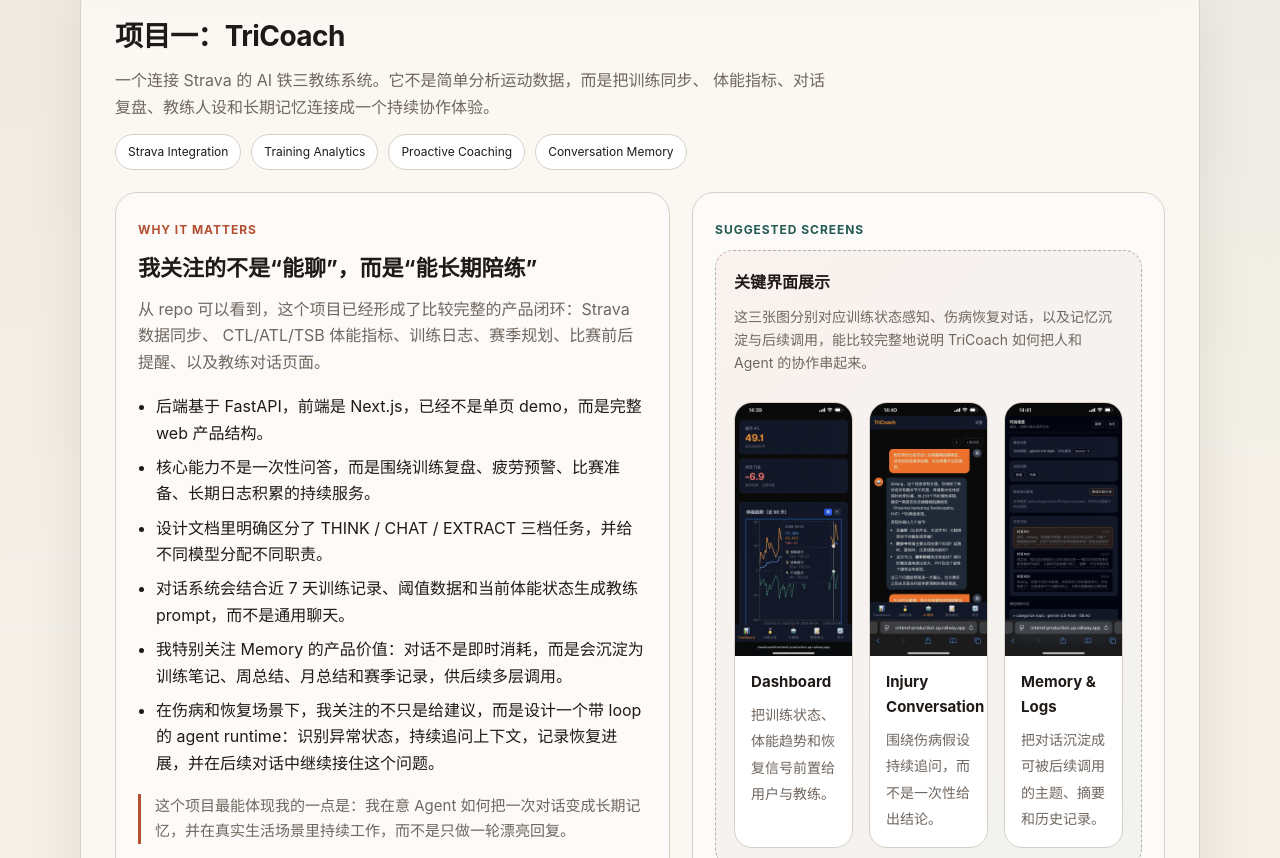
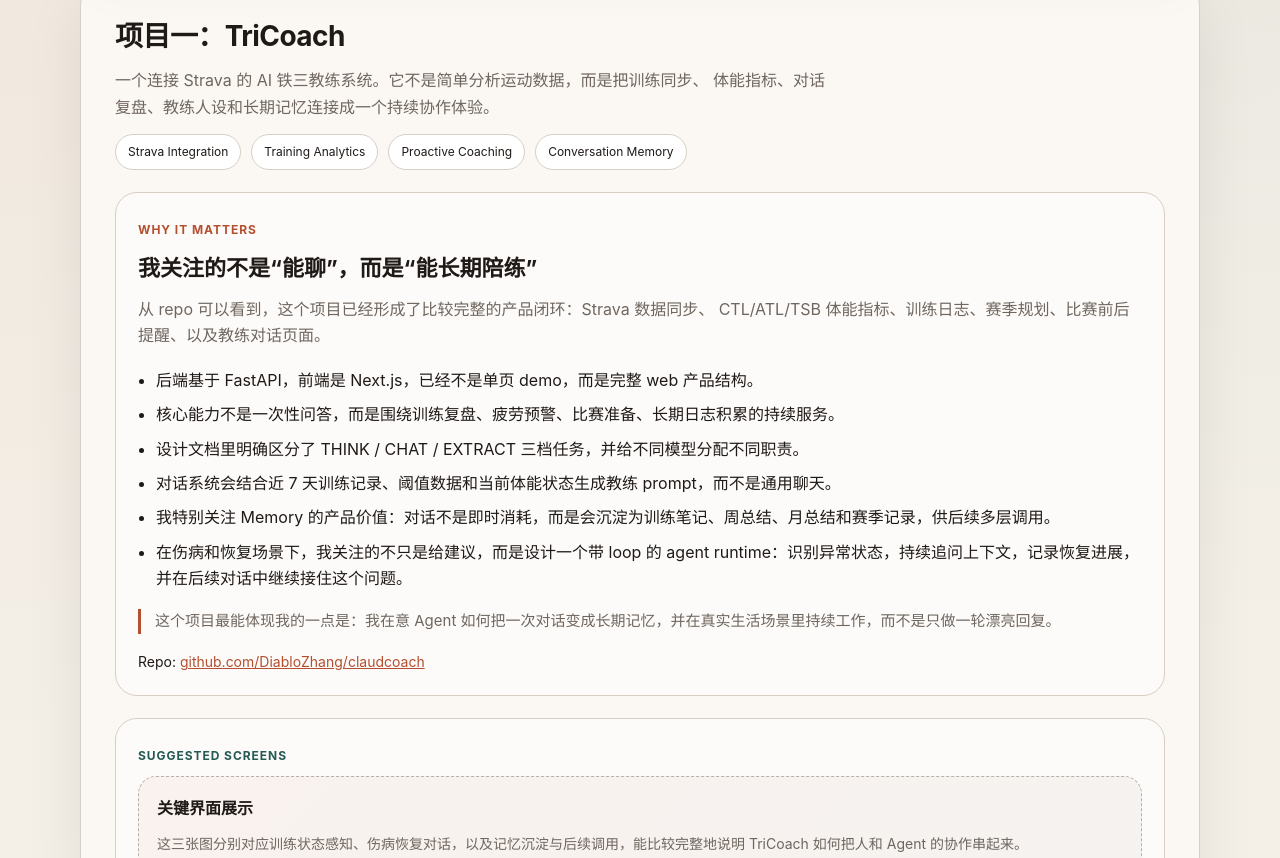
Before and after one commit to DiabloZhang/ai-portfolio-showcase, a website: page ai_portfolio_showcase.html in a window 1280 px wide. Shown: the part 642-1500 px from the top of the page. Drawn offline with Linux system fonts and the light colour scheme.

Commit message:
Improve section flow and screenshot layout

```diff
--- a/ai_portfolio_showcase.html
+++ b/ai_portfolio_showcase.html
@@ -173,7 +173,7 @@
 
       .project-grid {
         display: grid;
-        grid-template-columns: 1.08fr 0.92fr;
+        grid-template-columns: 1fr;
         gap: 22px;
       }
 
@@ -261,7 +261,7 @@
 
       .inline-gallery {
         display: grid;
-        grid-template-columns: repeat(3, 1fr);
+        grid-template-columns: repeat(2, 1fr);
         gap: 16px;
         margin-top: 18px;
       }
@@ -294,7 +294,7 @@
         display: block;
         width: 100%;
         height: auto;
-        max-height: 480px;
+        max-height: 420px;
         object-fit: contain;
       }
 
```
